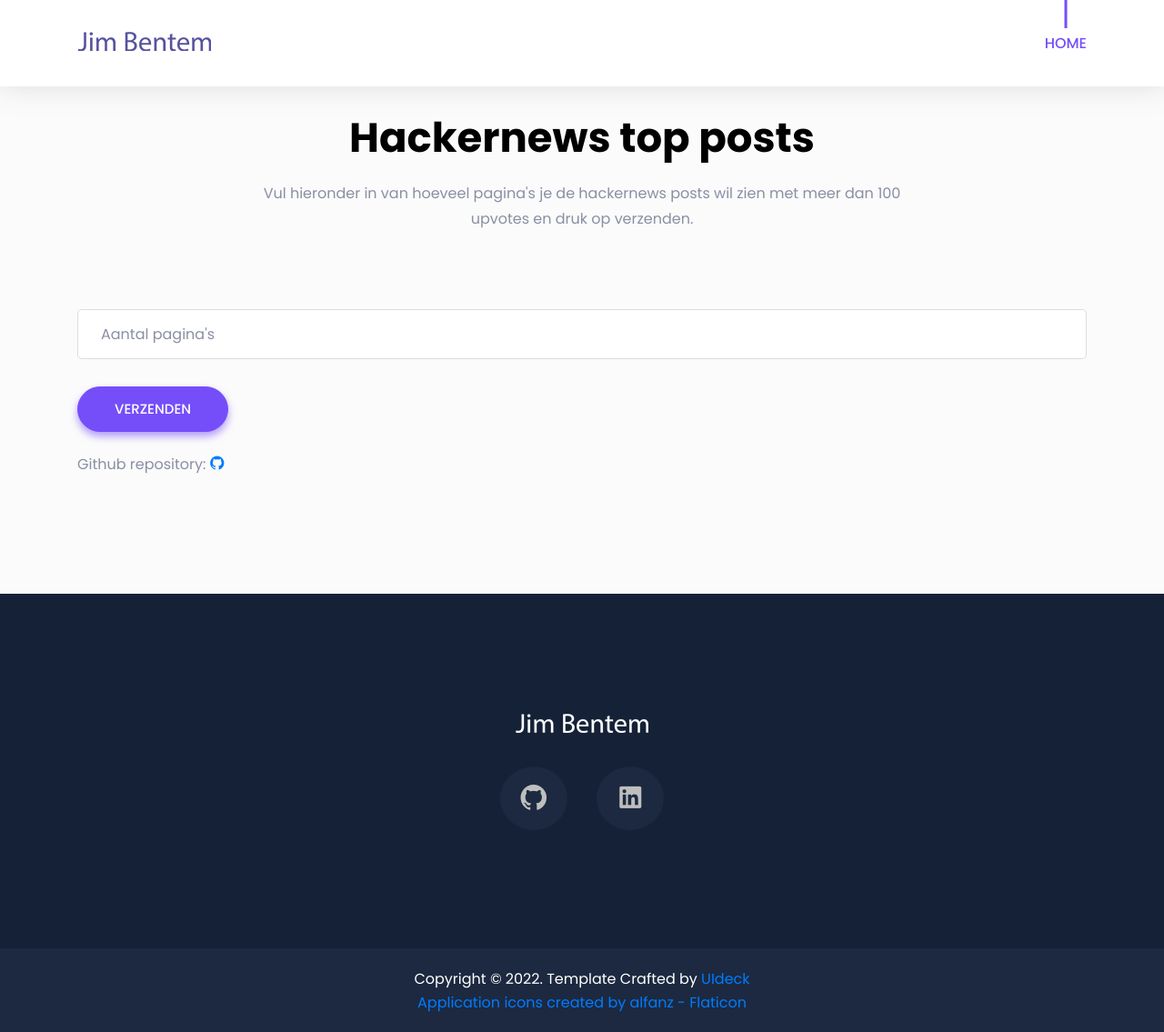
After one commit to Jamesmaster3/portfolio, a Flask app: page /hackernews_pages.html in a window 1280 px wide. The commit adds this page. Shown: the whole page at 91% size. Run offline with Flask 2, Linux system fonts and the light colour scheme; some libraries are stand-ins or nearby versions; some web fonts are replaced.

Commit message:
Added hackernews web-app

```diff
--- a/server.py
+++ b/server.py
@@ -1,10 +1,10 @@
 from flask import Flask, render_template, request, redirect
 from flask_bootstrap import Bootstrap
+from scrape_hackernews import run_hackernews
 import csv
+import pprint
 
 # flask --app server.py --debug run
-
-# to do 1) fix logo banner 2) fix logo footer 3) fix spelling
 
 def create_app():
     app = Flask(__name__)
@@ -14,6 +14,7 @@ def create_app():
 
 
 app = create_app()
+
 
 
 def write_to_CSV(data):
@@ -47,3 +48,17 @@ def submit_form():
             return 'did not save to database'
     else:
         return 'Something went wrong, try again'
+
+@app.route('/hackernews', methods=['POST', 'GET'])
+def request_hackernews():
+    if request.method == 'POST':
+        try:
+            data = request.form.to_dict()
+            pages = data['pages']
+            top_posts = run_hackernews(int(pages))
+            #return str(top_posts)
+            return render_template('hackernews_output.html', result=top_posts, pages=pages)
+        except:
+            return 'Couldn\'t get latest posts'
+    else:
+        return 'Something went wrong, try again'
--- /dev/null
+++ b/templates/hackernews_pages.html
@@ -0,0 +1,211 @@
+<!doctype html>
+<html lang="en">
+
+<head>
+
+    <!--====== Required meta tags ======-->
+    <meta charset="utf-8">
+    <meta http-equiv="x-ua-compatible" content="ie=edge">
+    <meta name="description" content="">
+    <meta name="viewport" content="width=device-width, initial-scale=1, shrink-to-fit=no">
+
+    <!--====== Title ======-->
+    <title>Hackernews top posts scraper</title>
+
+    <!--====== Favicon Icon (empty icon) ======-->
+    <link rel="shortcut icon" href="static/assets/images/favi.png" type="image/png">
+
+    <!--====== Bootstrap css ======-->
+    <link rel="stylesheet" href="static\assets\css\bootstrap.min.css">
+
+    <!--====== Line Icons css ======-->
+    <link rel="stylesheet" href="static/assets/css/LineIcons.css">
+
+    <!--====== Magnific Popup css ======-->
+    <link rel="stylesheet" href="static/assets/css/magnific-popup.css">
+
+    <!--====== Default css ======-->
+    <link rel="stylesheet" href="static/assets/css/default.css">
+
+    <!--====== Style css ======-->
+    <link rel="stylesheet" href="static/assets/css/style.css">
+
+
+</head>
+
+<body>
+
+    <!--====== PRELOADER PART START ======-->
+
+    <div class="preloader">
+        <div class="loader_34">
+            <div class="ytp-spinner">
+                <div class="ytp-spinner-container">
+                    <div class="ytp-spinner-rotator">
+                        <div class="ytp-spinner-left">
+                            <div class="ytp-spinner-circle"></div>
+                        </div>
+                        <div class="ytp-spinner-right">
+                            <div class="ytp-spinner-circle"></div>
+                        </div>
+                    </div>
+                </div>
+            </div>
+        </div>
+    </div>
+
+    <!--====== PRELOADER ENDS START ======-->
+
+    <!--====== HEADER PART START ======-->
+
+    <header id="home" class="header-area">
+        <div class="navigation fixed-top">
+            <div class="container">
+                <div class="row">
+                    <div class="col-lg-12">
+                        <nav class="navbar navbar-expand-lg">
+                            <a class="navbar-brand" href="index.html">
+                                <img src="static/assets/images/logo-jim.png" alt="Logo">
+                            </a> <!-- Logo -->
+                            <button class="navbar-toggler" type="button" data-toggle="collapse" data-target="#navbarSupportedContent" aria-controls="navbarSupportedContent" aria-expanded="false" aria-label="Toggle navigation">
+                                <span class="toggler-icon"></span>
+                                <span class="toggler-icon"></span>
+                                <span class="toggler-icon"></span>
+                            </button>
+
+                            <div class="collapse navbar-collapse" id="navbarSupportedContent">
+                                <ul class="navbar-nav ml-auto">
+                                    <li class="nav-item active"><a class="page-scroll" href="/index.html">Home</a></li>
+                                </ul>
+                            </div> <!-- navbar collapse -->
+                        </nav> <!-- navbar -->
+                    </div>
+                </div> <!-- row -->
+            </div> <!-- container -->
+        </div>
+    </header>
+
+    <!--====== HEADER PART ENDS ======-->
+
+    <!--====== CONTACT PART START ======-->
+
+    <section id="contact" class="contact-area pt-125 pb-130 gray-bg">
+        <div class="container">
+            <div class="row justify-content-center">
+                <div class="col-lg-8">
+                    <div class="section-title text-center pb-25">
+                        <h2 class="title">Hackernews top posts</h2>
+                        <p>Vul hieronder in van hoeveel pagina's je de hackernews posts wil zien met meer dan 100 upvotes en druk op verzenden.</p>
+                    </div> <!-- section title -->
+                </div>
+            </div> <!-- row -->
+            <div class="row">
+                <div class="col-lg-12">
+                    <div class="contact-form pt-30">
+                        <form id="hackernews-form" action="hackernews" method="POST">
+                            <div class="single-form">
+                                <input type="number" name="pages" placeholder="Aantal pagina's" required min="1" max="5">
+                            </div> <!-- single form -->
+                            <div class="single-form">
+                                <button class="main-btn" type="hackernews_button">Verzenden</button>
+                            </div> <!-- single form -->
+                        </form>
+                    </div> <!-- contact form -->
+                </div>
+            </div> <!-- row -->
+            <div class="row">
+                <div class="col-lg-12">
+                    <div class="header-social-icon">
+                        <ul>
+                            <br>
+                            <li>Github repository: <a href="https://github.com/Jamesmaster3/hackernews_scraper"><i class="lni-github-original"></i></a></li>
+                        </ul>
+                    </div>
+                </div>
+            </div>
+        </div> <!-- container -->
+    </section>
+
+    <!--====== CONTACT PART ENDS ======-->
+
+    <!--====== FOOTER PART START ======-->
+
+    <footer id="footer" class="footer-area">
+        <div class="footer-widget pt-130 pb-130">
+            <div class="container">
+                <div class="row justify-content-center">
+                    <div class="col-lg-8">
+                        <div class="footer-content text-center">
+                            <a href="index.html">
+                                <img src="static/assets/images/logo-jim2.png" alt="Logo">
+                            </a>
+                            <ul>
+                                <li><a href="https://github.com/Jamesmaster3"><i class="lni-github-original"></i></a></li>
+                                <li><a href="https://www.linkedin.com/in/jim-bentem/"><i class="lni-linkedin-original"></i></a></li>
+                            </ul>
+                        </div> <!-- footer content -->
+                    </div>
+                </div> <!-- row -->
+            </div> <!-- container -->
+        </div> <!-- footer widget -->
+        <div class="footer-copyright pb-20">
+            <div class="container">
+                <div class="row">
+                    <div class="col-lg-12">
+                        <div class="copyright-text text-center pt-20">
+                            <p>Copyright © 2022. Template Crafted by <a href="https://uideck.com" rel="nofollow">UIdeck</a></p>
+                            <a href="https://www.flaticon.com/free-icons/application" title="application icons">Application icons created by alfanz - Flaticon</a>
+                        </div> <!-- copyright text -->
+                    </div>
+                </div> <!-- row -->
+            </div> <!-- container -->
+        </div> <!-- footer widget -->
+    </footer>
+
+    <!--====== FOOTER PART ENDS ======-->
+
+    <!--====== BACK TOP TOP PART START ======-->
+
+    <a href="#" class="back-to-top"><i class="lni-chevron-up"></i></a>
+
+    <!--====== BACK TOP TOP PART ENDS ======-->
+
+
+
+
+
+
+
+    <!--====== jquery js ======-->
+    <script src="static/assets/js/vendor/modernizr-3.6.0.min.js"></script>
+    <script src="static/assets/js/vendor/jquery-1.12.4.min.js"></script>
+
+    <!--====== Bootstrap js ======-->
+    <script src="static/assets/js/bootstrap.min.js"></script>
+    <script src="static/assets/js/popper.min.js"></script>
+
+    <!--====== Magnific Popup js ======-->
+    <script src="static/assets/js/jquery.magnific-popup.min.js"></script>
+
+    <!--====== Parallax js ======-->
+    <script src="static/assets/js/parallax.min.js"></script>
+
+    <!--====== Counter Up js ======-->
+    <script src="static/assets/js/waypoints.min.js"></script>
+    <script src="static/assets/js/jquery.counterup.min.js"></script>
+
+
+    <!--====== Appear js ======-->
+    <script src="static/assets/js/jquery.appear.min.js"></script>
+
+    <!--====== Scrolling js ======-->
+    <script src="static/assets/js/scrolling-nav.js"></script>
+    <script src="static/assets/js/jquery.easing.min.js"></script>
+
+
+    <!--====== Main js ======-->
+    <script src="static/assets/js/main.js"></script>
+
+</body>
+
+</html>
--- a/templates/index.html
+++ b/templates/index.html
@@ -353,8 +353,8 @@
                             <img src="static/assets/images/blog/hackernews.png" alt="Blog">
                         </div>
                         <div class="blog-content">
-                            <h4 class="blog-title"><a href="https://github.com/Jamesmaster3/hackernews_scraper">Hackernews top posts scraper</a></h4>
-                            <span>Github</span>
+                            <h4 class="blog-title"><a href="/hackernews_pages.html">Hackernews top posts scraper</a></h4>
+                            <span>Web-app</span>
                         </div>
                     </div> <!-- single blog -->
                 </div>
```
Also changed, not shown: scrape_hackernews.py (added, +43 -0 lines), templates/hackernews_output.html (added, +218 -0 lines).
